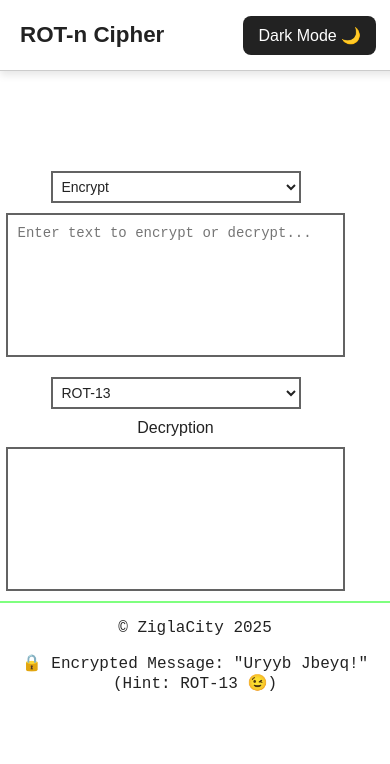
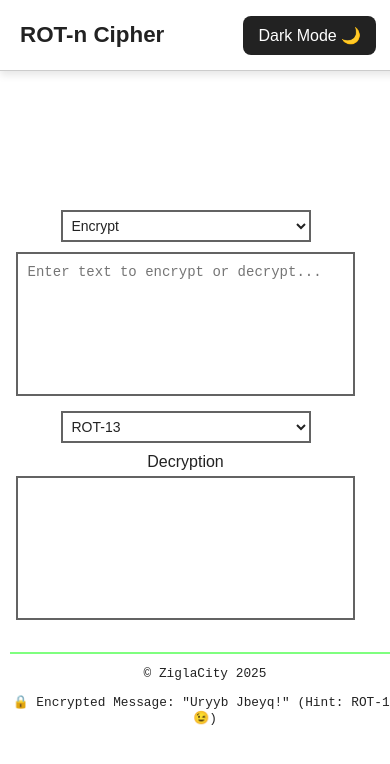
Before and after one commit to ZiglaCity/rot-n-cipher, a React (Vite) app: page / in a window 390 px wide. Shown: the top 764 px of the page. Built offline with nearby package versions, Linux system fonts and the light colour scheme.

Commit message:
Updated responsiveness...

```diff
--- a/src/styles/Footer.css
+++ b/src/styles/Footer.css
@@ -1,19 +1,19 @@
 footer {
     position: fixed;
-    bottom: 0;
+    width: 100%;
     left: 0;
-    width: 100%;
+    bottom: 10px;
+    text-align: center;
     background: var(--bg-color);
     color: var(--text-color);
-    text-align: center;
     font-family: 'Courier New', monospace;
     border-top: 2px solid rgba(0, 255, 0, 0.5);
     align-items: center;
     justify-content: center;
-    min-height: 10px;
     transition: all 0.3s ease-in-out;
-    margin-top: 10px;
-}
+    font-size: 1rem;
+    transition: all 0.3s ease-in-out;
+  }
 
 .dark-mode footer {
     color: #0f0;
@@ -32,9 +32,13 @@ footer {
     100% { text-shadow: 0px 0px 5px #0f0, 0px 0px 10px #0f0; }
 }
 
-
-@media (max-width: 600px) {
+@media (max-width: 768px) {
     footer {
+        font-size: 0.8rem;
         position: relative;
+        bottom: 0;
+        margin-top: 2rem;
+        max-height: 1rem;
+        width: 100%;
     }
 }
--- a/src/styles/Navbar.css
+++ b/src/styles/Navbar.css
@@ -36,3 +36,9 @@ button:hover {
     transform: scale(1.05);
     background: var(--button-hover);
 }
+
+@media (max-width: 768px) {
+    nav {
+        font-size: 0.8rem;
+    }
+}
--- a/src/styles/global.css
+++ b/src/styles/global.css
@@ -23,12 +23,14 @@ body {
     height: 100vh;
     width: 100vw;
     margin: 0;
-    padding: 0;
+    padding: 10px;
     overflow-x: hidden;
     font-family: Arial, sans-serif;
     background: var(--bg-color);
     color: var(--text-color);
     transition: background 0.3s ease-in-out, color 0.3s ease-in-out;
+    overflow-y: hidden;
+
 }
 
 .cyber-container {
@@ -37,18 +39,18 @@ body {
     align-items: center;
     justify-content: center;
     width: 90%;
-    max-width: 900px;
+    max-width: 600px;
     text-align: center;
     padding: 15px;
-    margin-top: 10px;
+    margin-top: 5px;
 }
 
 .cyber-container textarea {
     width: 200%;
     height: 150px;
-    max-width: 500px;
+    max-width: 600px;
     padding: 10px;
-    margin-top: 10px;
+    margin-top: 5px;
     font-size: 14px;
     background: var(--bg-color);
     color: var(--text-color);
@@ -62,6 +64,7 @@ body {
     width: 100%;
     max-width: 250px;
     padding: 5px;
+    margin: 5px;
     font-size: 14px;
     background: var(--bg-color);
     color: var(--text-color);
@@ -95,7 +98,6 @@ body {
         font-size: 14px;
     }
     body {
-        overflow-y: hidden;
+        overflow-y: auto;
     }
-
 }
```
